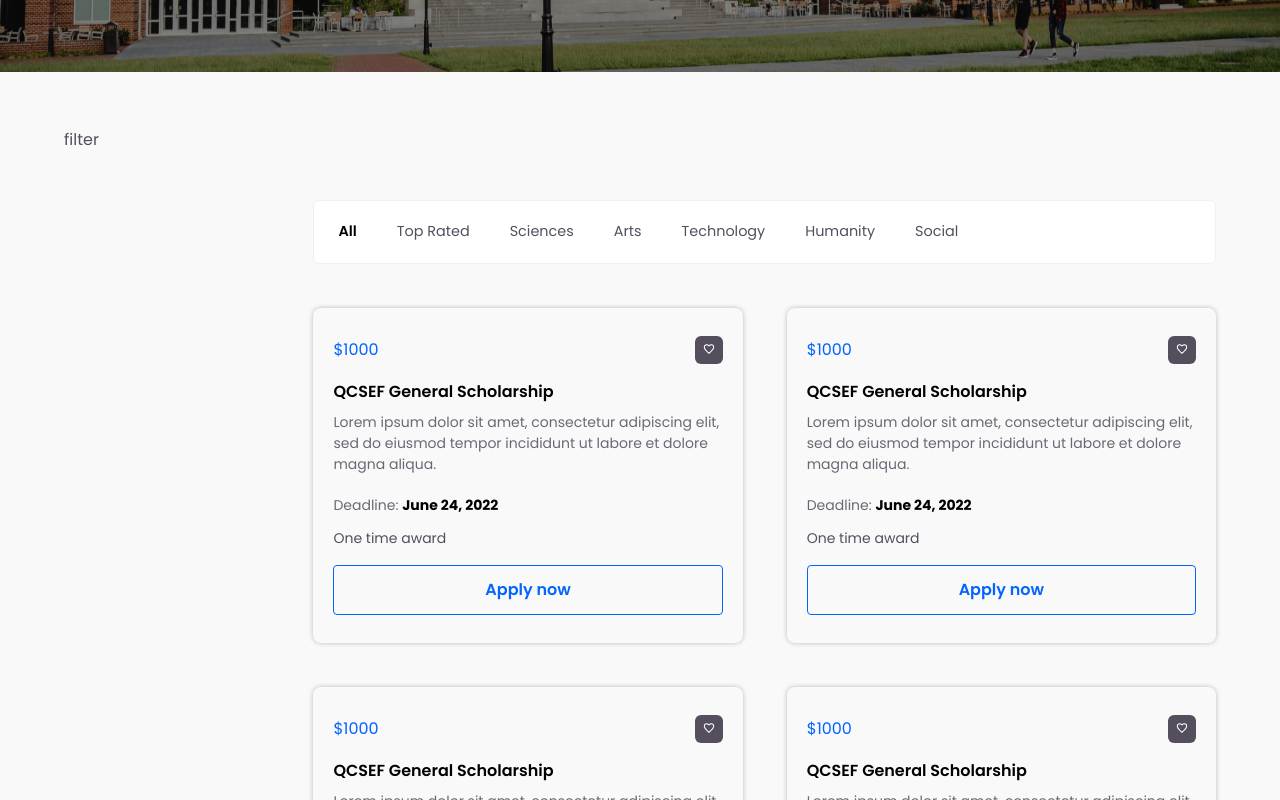
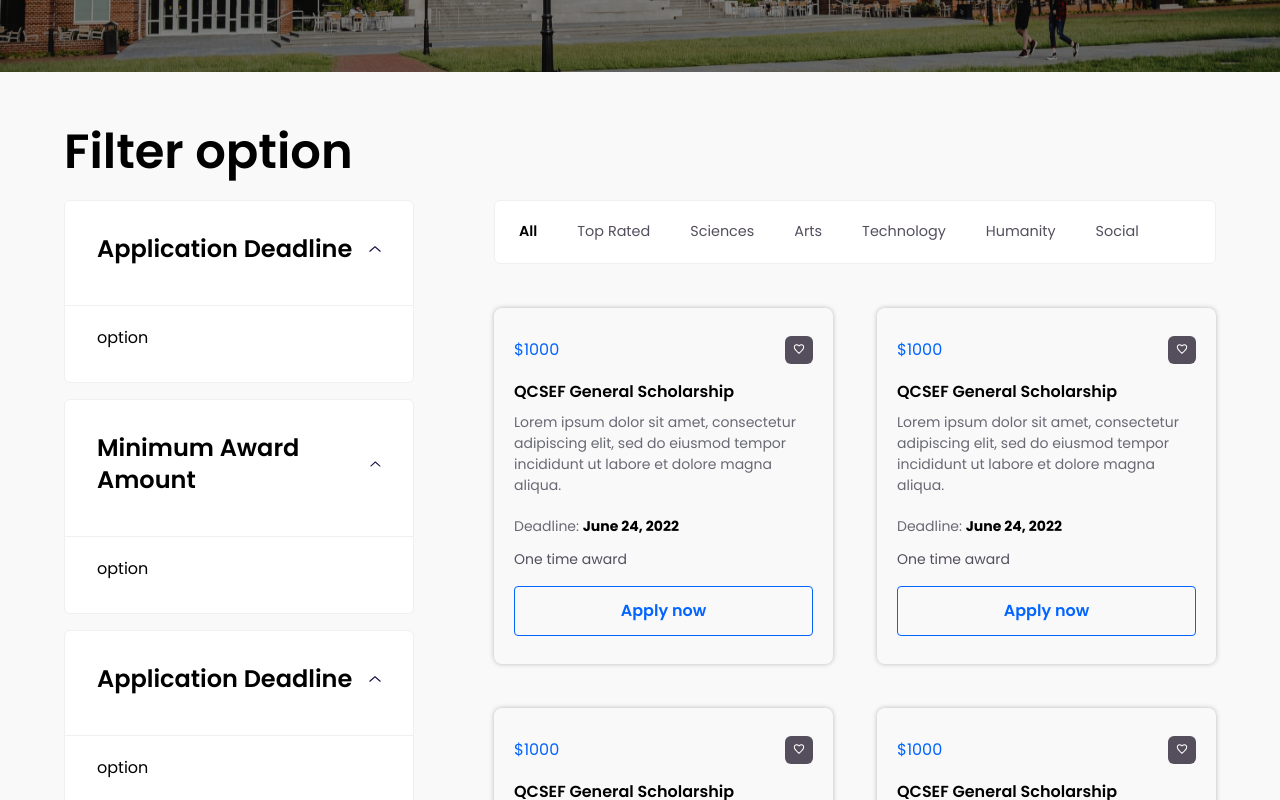
Before and after one commit to shruti271/university_listing_nextjs, a Next.js app in the folder compo-frontend/: page /scholar in a window 1280 px wide. Shown: the part 280-1080 px from the top of the page. Built offline with nearby package versions, Linux system fonts and the light colour scheme; what countries-list would draw is missing.

Commit message:
Structurize scholarship directory

```diff
--- a/compo-frontend/components/layouts/DirectoryLayout.js
+++ b/compo-frontend/components/layouts/DirectoryLayout.js
@@ -1,6 +1,8 @@
 import DirectoryHero from '../DirectoryHero/DirectoryHero';
 import Header from '../Header';
 import uniBg from '../../assets/universities-page/hero-section/hero-bg.jpg';
+import Footer from '../Footer';
+import NewsletterSection from '../sections/newsletter-section/NewsletterSection';
 
 const DirectoryLayout = ({ heroBg = uniBg.src, children }) => {
   return (
@@ -11,7 +13,9 @@ const DirectoryLayout = ({ heroBg = uniBg.src, children }) => {
         <div className="lg:flex w-[90%] mx-auto max-w-[1580px] gap-10 xl:gap-20">
           {children}
         </div>
+        <NewsletterSection />
       </div>
+      <Footer />
     </>
   );
 };
--- a/compo-frontend/pages/scholar/index.js
+++ b/compo-frontend/pages/scholar/index.js
@@ -1,4 +1,6 @@
 import FavoriteButton from '../../components/FavoriteButton';
+import Filter from '../../components/filter/Filter';
+import CardInteractive from '../../components/filter/shared/card-interactive/CardInteractive';
 import DirectoryLayout from '../../components/layouts/DirectoryLayout';
 import UpperFilter from '../../components/upper-filter/UpperFilter';
 
@@ -15,9 +17,25 @@ const Scholarships = () => {
   return (
     <DirectoryLayout>
       <section className="lg:basis-[200px] xl:basis-[350px] hidden lg:block pt-14 pb-20">
-        filter
+        <h2 className="font-semibold text-3xl xl:text-5xl mb-6">
+          Filter option
+        </h2>
+        <div className="flex flex-col space-y-4">
+          <CardInteractive
+            cardTitle="Application Deadline"
+            bottomComponent={<h3>option</h3>}
+          />
+          <CardInteractive
+            cardTitle="Minimum Award Amount"
+            bottomComponent={<h3>option</h3>}
+          />
+          <CardInteractive
+            cardTitle="Application Deadline"
+            bottomComponent={<h3>option</h3>}
+          />
+        </div>
       </section>
-      <section className={`pt-32 pb-11`}>
+      <section className={`pt-32 pb-11 flex-1`}>
         <UpperFilter />
         <div className="grid grid-cols-1 md:grid-cols-2 gap-11 mb-14">
           {scholarshipCards.map((card) => (
```
